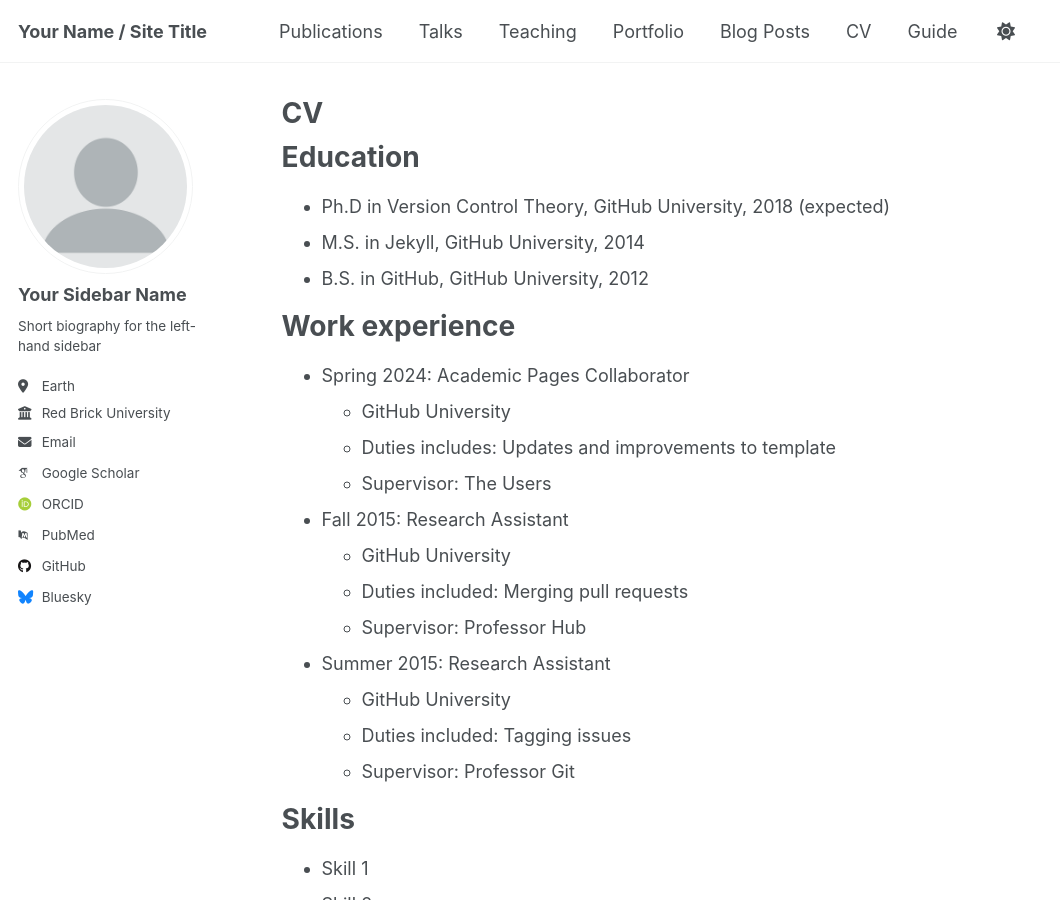
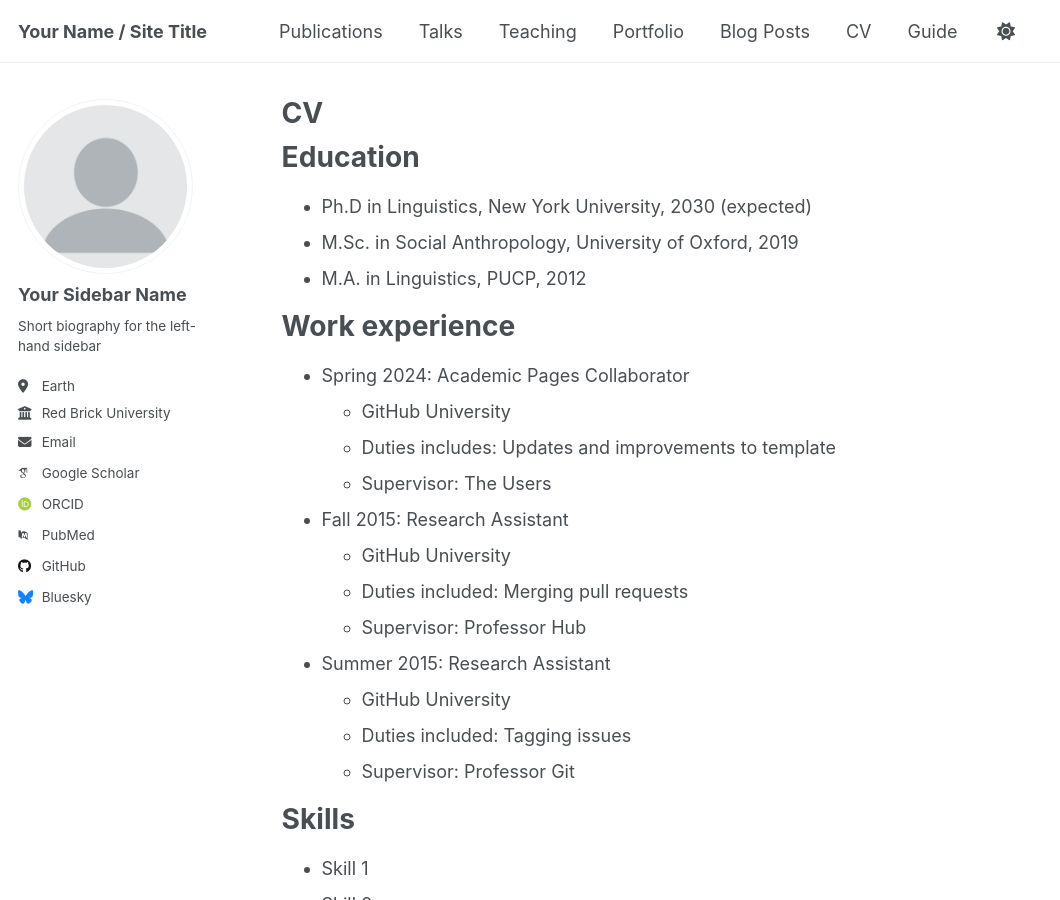
Before and after one commit to andresnapuri/andresnapuri.github.io, a Jekyll site: the page built from _pages/cv.md, in a window 1280 px wide and 900 px high. Shown: the whole window, without its empty margins (0-1060 px from the left). Built offline with Jekyll 4.4.1, drawn with Linux system fonts in a browser that asks for light colours; some web fonts are replaced; a script that is not in the unit is left out.

Commit message:
Update cv.md

```diff
--- a/_pages/cv.md
+++ b/_pages/cv.md
@@ -11,9 +11,9 @@ redirect_from:
 
 Education
 ======
-* Ph.D in Version Control Theory, GitHub University, 2018 (expected)
-* M.S. in Jekyll, GitHub University, 2014
-* B.S. in GitHub, GitHub University, 2012
+* Ph.D in Linguistics, New York University, 2030 (expected)
+* M.Sc. in Social Anthropology, University of Oxford, 2019
+* M.A. in Linguistics, PUCP, 2012
 
 Work experience
 ======
```
